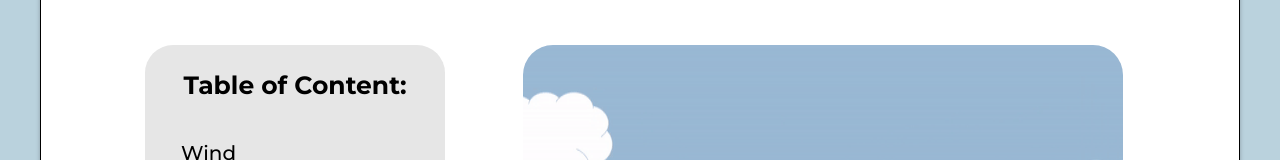
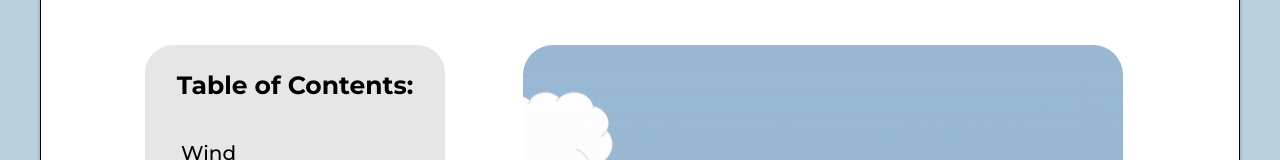
Before and after one commit to autrydev/rocket_react_page, a React (Create React App) app: page / in a window 1280 px wide. Shown: the part 145-305 px from the top of the page. Built offline with nearby package versions, Linux system fonts and the light colour scheme.

Commit message:
Fix spelling thing

```diff
--- a/src/Components/EducationalContent.js
+++ b/src/Components/EducationalContent.js
@@ -75,7 +75,7 @@ function EduContent() {
                 }}
             >
                 {/* Input T.O.C */}
-                <h3 className = "table-content">Table of Content: </h3>
+                <h3 className = "table-content">Table of Contents: </h3>
                 <button
                     className = {hoverW ? "on-button" :  "table-list" }
                     variant = "text"
```
